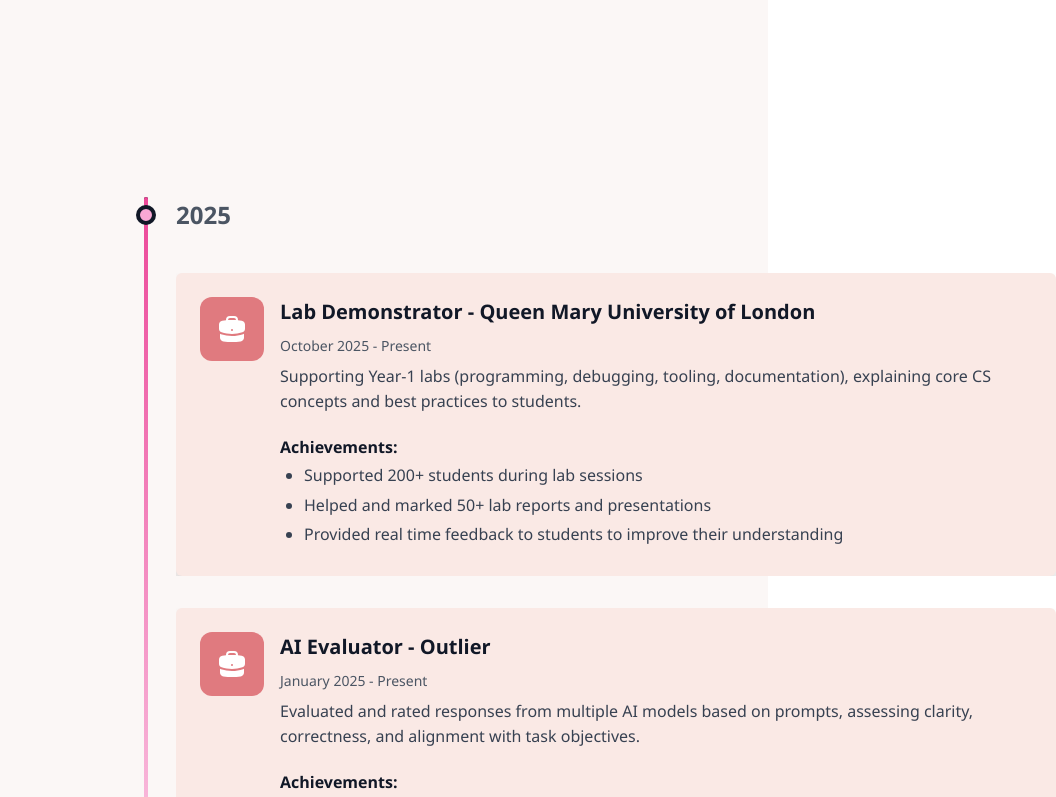
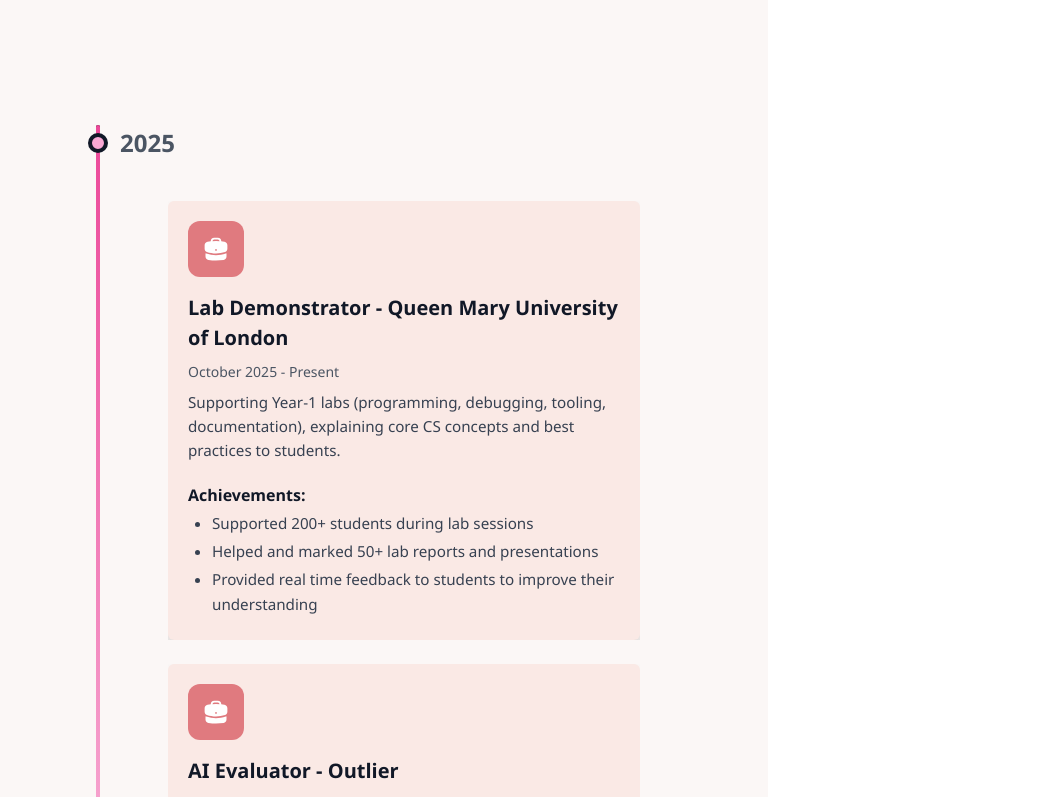
Before and after one commit to MohammadMahdi10/Mohammad-Portfolio-Website, a React (Vite) app: page / in a window 768 px wide. Shown: the part 1960-2757 px from the top of the page, 1056 px wide, since content can reach past the window. Built offline with nearby package versions, Linux system fonts and the light colour scheme.

Commit message:
updated experience section for 768px devices

```diff
--- a/src/components/DynamicChanges/TimeLine/TimeLine.css
+++ b/src/components/DynamicChanges/TimeLine/TimeLine.css
@@ -31,10 +31,17 @@
   mix-blend-mode: lighten;
 }
 
-@media (min-width: 768px) {
+@media (min-width: 1024px) {
   .timeline-base-line,
   .timeline-progress-line {
     left: 8rem;
+  }
+}
+
+@media (min-width: 768px) and (max-width: 1023px) {
+  .timeline-base-line,
+  .timeline-progress-line {
+    left: 3rem;
   }
 }
 
--- a/src/components/Experience/Experience.css
+++ b/src/components/Experience/Experience.css
@@ -222,7 +222,58 @@
   color: #e5e7eb;
 }
 
-@media (min-width: 768px) {
+@media (min-width: 768px) and (max-width: 1023px) {
+  .experience-section {
+    padding-bottom: 5rem;
+  }
+
+  .experience-title-line {
+    margin-bottom: 4rem;
+  }
+
+  .experience-timeline-wrapper {
+    max-width: 42rem;
+    margin-top: 4rem;
+  }
+
+  .experience-year-header {
+    padding-left: 4.5rem;
+  }
+
+  .experience-year-dot {
+    left: 2.5rem;
+  }
+
+  .experience-cards {
+    width: 100%;
+    max-width: 34rem;
+    padding-left: 3.5rem;
+    padding-right: 1rem;
+    gap: 1.5rem;
+  }
+
+  .experience-card {
+    flex-direction: column;
+    padding: 1.25rem;
+  }
+
+  .experience-icon-box {
+    width: 3.5rem;
+    height: 3.5rem;
+  }
+
+  .experience-icon {
+    width: 1.75rem;
+    height: 1.75rem;
+  }
+
+  .experience-description,
+  .experience-bullets li {
+    font-size: 0.95rem;
+  }
+}
+
+@media (min-width: 1024px) {
   .experience-section {
     padding-bottom: 6rem;
   }
```
